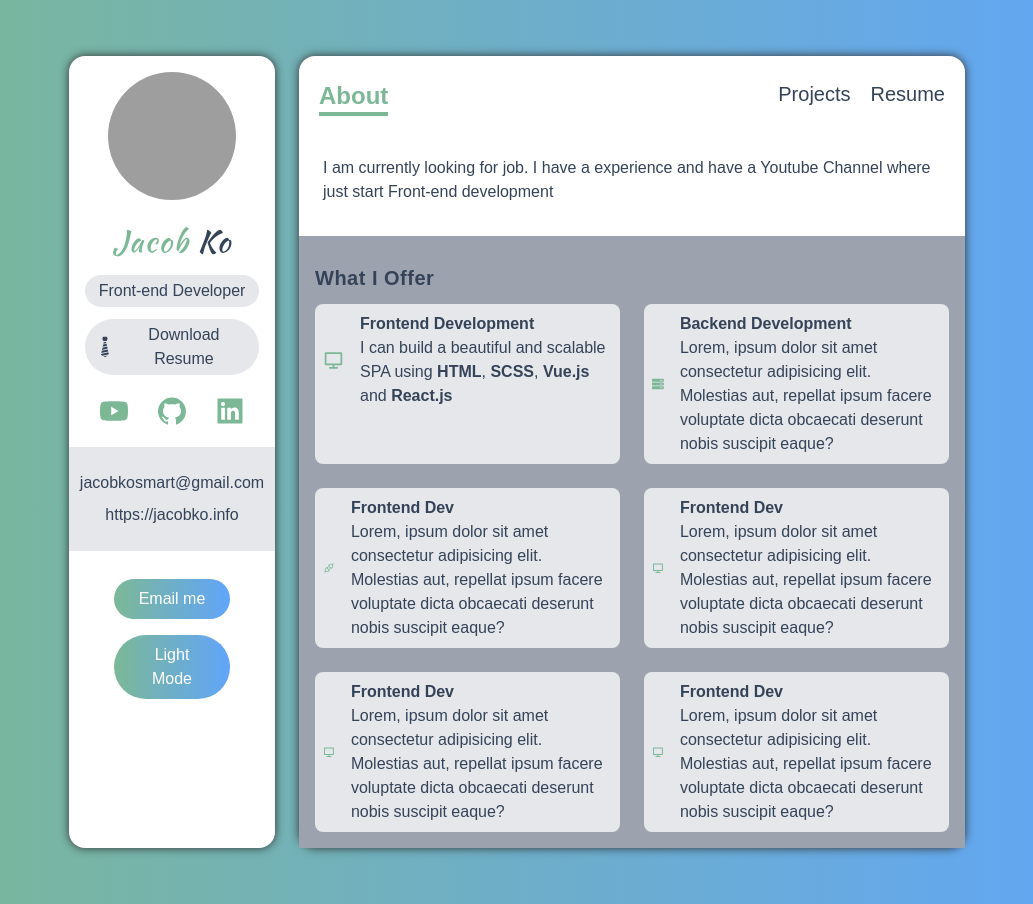
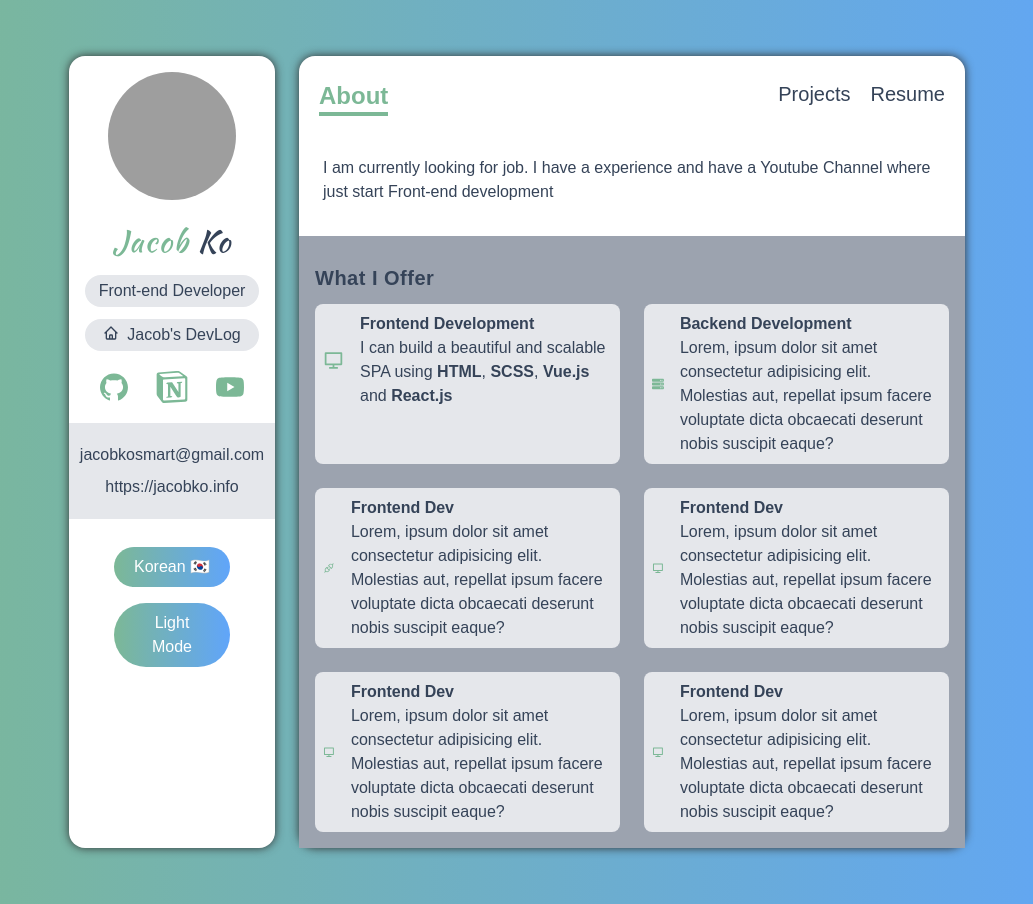
Before and after one commit to jacobkosmart/portfolio-nexjs-ts-tailwind, a Next.js app: page / in a window 1280 px wide. Shown: the whole page, without its empty margins (123-1156 px from the left). Built offline with nearby package versions, Linux system fonts and the light colour scheme; grey boxes are pictures that could not be loaded.

Commit message:
edit data.ts

```diff
--- a/components/Sidebar.tsx
+++ b/components/Sidebar.tsx
@@ -1,6 +1,7 @@
 import React from "react";
-import { GiTie } from "react-icons/gi";
+import { HiOutlineHome } from "react-icons/hi";
 import { AiFillGithub, AiFillLinkedin, AiFillYoutube } from "react-icons/ai";
+import { SiNotion } from "react-icons/si";
 import { useTheme } from "next-themes";
 import Image from "next/image";
 
@@ -31,22 +32,41 @@ const Sidebar = () => {
       </p>
       <a
         className="flex items-center justify-center px-2 py-1 my-3 bg-gray-200 rounded-full dark:bg-dark-200"
-        href=""
-        download="name"
+        href="https://jacobko.info/"
+        target="_blank"
+        rel="noreferrer"
       >
-        <GiTie className="w-6 h-6" /> Download Resume
+        <HiOutlineHome className="w-4 h-4 mb-1 mr-2" /> Jacob&apos;s DevLog
       </a>
 
       {/* social icon */}
-      <div className="flex justify-around w-9/12 mx-auto my-5 text-green md:w-full">
-        <a href="">
-          <AiFillYoutube className="w-8 h-8 cursor-pointer" />
+      <div className="flex justify-around w-9/12 mx-auto my-5 cursor-pointer text-green md:w-full">
+        <a
+          href="https://github.com/jacobkosmart"
+          target="_blank"
+          rel="noreferrer"
+        >
+          <AiFillGithub
+            className="w-8 h-8 cursor-pointer"
+            aria-label="Github"
+          />
         </a>
-        <a href="">
-          <AiFillGithub className="w-8 h-8 cursor-pointer" />
+        <a
+          href="https://jacobko.notion.site/f375245e8e264a30bc366ede47814809"
+          target="_blank"
+          rel="noreferrer"
+        >
+          <SiNotion className="w-8 h-8 cursor-pointer" aria-label="LinkIn" />
         </a>
-        <a href="">
-          <AiFillLinkedin className="w-8 h-8 cursor-pointer" />
+        <a
+          href="https://www.youtube.com/channel/UCXXutxMvNx4EKXB-uQnm2oQ"
+          target="_blank"
+          rel="noreferrer"
+        >
+          <AiFillYoutube
+            className="w-8 h-8 cursor-pointer"
+            aria-label="Youtube"
+          />
         </a>
       </div>
 
@@ -55,15 +75,30 @@ const Sidebar = () => {
         className="py-4 my-5 bg-gray-200 dark:bg-dark-200"
         style={{ marginLeft: "-1rem", marginRight: "-1rem" }}
       >
-        <p className="my-2">jacobkosmart@gmail.com</p>
-        <p className="my-2">https://jacobko.info</p>
+        <a
+          className="my-2 no-underline cursor-pointer hover:text-blue-800"
+          href="mailto:jacobkosmart@gmail.com"
+          target="_blank"
+          rel="noreferrer"
+        >
+          <p className="py-1">jacobkosmart@gmail.com</p>
+        </a>
+        <a
+          className="my-2 no-underline cursor-pointer hover:text-blue-800"
+          href="https://jacobko.info"
+          target="_blank"
+          rel="noreferrer"
+        >
+          <p className="py-1">https://jacobko.info</p>
+        </a>
       </div>
       {/* Email Button */}
+      <a href="https://jacobko.info/" target="_blank" rel="noreferrer"></a>
       <button
         onClick={() => window.open("mailto: jacobkosmart@gmail.com")}
         className="w-8/12 px-5 py-2 my-2 text-white rounded-full bg-gradient-to-r from-green to-blue-400 focus:outline-none"
       >
-        Email me
+        Korean 🇰🇷
       </button>
       <button
         className="w-8/12 px-5 py-2 my-2 text-white rounded-full bg-gradient-to-r from-green to-blue-400"
--- a/pages/_app.tsx
+++ b/pages/_app.tsx
@@ -2,10 +2,14 @@ import { Sidebar, Navbar } from "../components";
 import "../styles/globals.css";
 import { ThemeProvider } from "next-themes";
 import { AnimatePresence } from "framer-motion";
+import Head from "next/head";
 
 function MyApp({ Component, pageProps, router }) {
   return (
     <ThemeProvider attribute="class">
+      <Head>
+        <title>FE Developer | Portfolio | Jacob</title>
+      </Head>
       <div className="grid grid-cols-12 gap-6 px-5 lg:px-48 my-14 sm:px-20 md:px-32">
         <div className="col-span-12 p-4 text-center bg-white dark:bg-dark-500 lg:col-span-3 rounded-2xl shadow-custom-light dark:shadow-custom-dark">
           <Sidebar />
--- a/pages/_document.tsx
+++ b/pages/_document.tsx
@@ -11,6 +11,15 @@ class MyDocument extends Document {
             href="https://fonts.googleapis.com/css2?family=Kaushan+Script&display=swap"
             rel="stylesheet"
           />
+          <meta
+            name="viewport"
+            content="initial-scale=1.0, width=device-width"
+          />
+          <meta
+            name="description"
+            content="Junior Front-end Developer looking for a job"
+          />
+          <meta name="keywords" content="Front-end , Developer, Junior" />
         </Head>
         <body className="bg-gradient-to-r from-green to-blue-400 dark:from-dark-500 dark:to-dark-700 dark:text-white">
           <Main />
```
